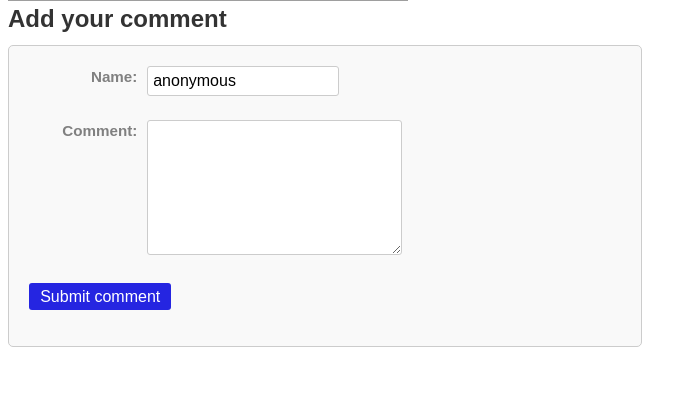
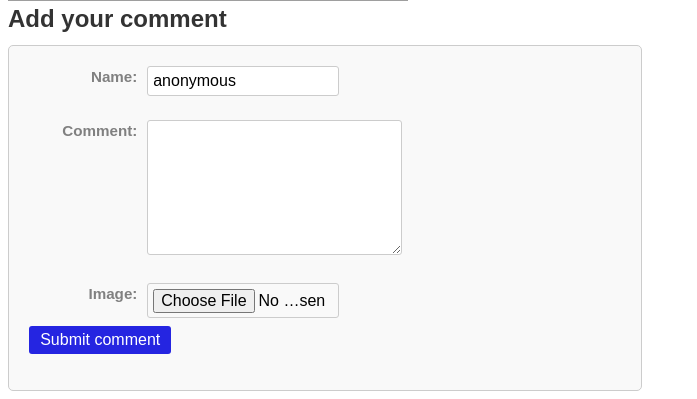
Before and after one commit to benjaminMancilla/CyberiaBlogPHP, a PHP site: page /view-post.php?post_id=5 in a window 1280 px wide. Shown: the part 1790-2189 px from the top of the page, without its empty margins (0-697 px from the left). Before the commit the page ends 2137 px from the top, so only its background shows below. Run offline with PHP 8.4, Linux system fonts and the light colour scheme; data comes from the database, SQL or seed files in the repository; both versions use the stored data as it was after the commit; grey boxes are pictures that could not be loaded.

Commit message:
ADD, FIX, CHG: added new checks for image uploading, fixed bug with images, changed imagen uploading for comments

```diff
--- a/lib/common.php
+++ b/lib/common.php
@@ -405,6 +405,21 @@ function loadImage($source, &$imageType = null) {
     }
 }
 
+function checkImageSize($imageSource, $maxSize = 1048576, $maxWidth = 2000, $maxHeight = 2000) {
+    $imageSize = getimagesize($imageSource);
+    $image_width = $imageSize[0];
+    $image_height = $imageSize[1];
+    $fileSize = filesize($imageSource);
+    if ($fileSize > $maxSize) {
+        return "Image is too large. Maximum size is " . $maxSize / 1024 . "KB.";
+    }
+    if ( $image_width > $maxWidth || $image_height > $maxHeight) {
+        return "Image is too large. Maximum resolution is {$maxWidth}x{$maxHeight} pixels.";
+    }
+    return null;
+
+}
+
 function checkImageResolution($image, $minWidth = 20, $minHeight = 20, $maxWidth = 2000, $maxHeight = 2000) {
     $width = imagesx($image);
     $height = imagesy($image);
@@ -455,3 +470,44 @@ function resizeAndCropImageResource($image, $targetWidth, $targetHeight, $imageT
 
     return $thumb;
 }
+
+function handleImageUpload($imageSource, $maxSize = 1048576, $minWidth = 100, $minHeight = 100 ,$maxWidth = 2000, $maxHeight = 2000) {
+
+        $errors = [];
+        $Image = loadImage($imageSource);
+        if ($Image === null)
+        {
+            $errors[] = 'Please upload a valid image file';
+        }
+        if (checkImageResolution($Image, $minWidth, $minHeight, $maxWidth, $maxHeight) === false)
+        {
+            $errors[] = 'Image must be at least 100x100 pixels';
+        }
+        if (checkImageSize($imageSource, $maxSize, $maxWidth, $maxHeight) !== null)
+        {
+            $errors[] = 'Image must be no more than 1MB';
+        }
+        return $errors;
+
+    }
+
+function makeThumbnail($imageSource, $maxSize = 600) {
+    $image = loadImage($imageSource, $imageType);
+    $width = imagesx($image);
+    $height = imagesy($image);
+
+    $thumbnail = resizeAndCropImageResource($image, $width > $height ? $maxSize : ($width / $height) * $maxSize, $width > $height ? ($height / $width) * $maxSize : $maxSize, $imageType);
+
+    ob_start();
+    if ($imageType == IMAGETYPE_PNG || $imageType == IMAGETYPE_GIF) {
+        imagepng($thumbnail);
+    } else {
+        imagejpeg($thumbnail);
+    }
+    $thumbnailData = ob_get_clean();
+
+    imagedestroy($image);
+    imagedestroy($thumbnail);
+
+    return $thumbnailData;
+}
--- a/lib/edit-post.php
+++ b/lib/edit-post.php
@@ -135,26 +135,6 @@ function deletePost(PDO $pdo, $postId)
     }
 }
 
-function makeThumbnail($imageSource, $maxSize = 600) {
-    $image = loadImage($imageSource, $imageType);
-    $width = imagesx($image);
-    $height = imagesy($image);
-
-    $thumbnail = resizeAndCropImageResource($image, $width > $height ? $maxSize : ($width / $height) * $maxSize, $width > $height ? ($height / $width) * $maxSize : $maxSize, $imageType);
-
-    ob_start();
-    if ($imageType == IMAGETYPE_PNG || $imageType == IMAGETYPE_GIF) {
-        imagepng($thumbnail);
-    } else {
-        imagejpeg($thumbnail);
-    }
-    $thumbnailData = ob_get_clean();
-
-    imagedestroy($image);
-    imagedestroy($thumbnail);
-
-    return $thumbnailData;
-}
 
 
 
--- a/lib/profile.php
+++ b/lib/profile.php
@@ -5,8 +5,8 @@ function updateProfile(PDO $pdo, $userID, $visibleName, $aboutMe, $website, $ava
     $updateAvatar = true;
     if ($deleteAvatar) {
         $imageData = null;
-    } elseif ($avatar['tmp_name']) {
-        $imageData = resizeAndCropImage($avatar['tmp_name'], 200, 200);
+    } elseif ($avatar) {
+        $imageData = resizeAndCropImage($avatar, 200, 200);
     } else {
         $updateAvatar = false;
     }
--- a/lib/view-post.php
+++ b/lib/view-post.php
@@ -54,7 +54,7 @@ function getPostRow(PDO $pdo, $postId)
  * @param string $imageData
  * @return array
  */
-function addCommentToPost(PDO $pdo, $postId, array $commentData, $imageData = null)
+function addCommentToPost(PDO $pdo, $postId, array $commentData, $imageSource = null)
 {
     $errors = array();
 
@@ -81,6 +81,11 @@ function addCommentToPost(PDO $pdo, $postId, array $commentData, $imageData = nu
         if ($stmt === false)
         {
             throw new Exception('Cannot prepare statement to insert comment');
+        }
+        if ($imageSource) {
+            $imageData = makeThumbnail($imageSource, 300);
+        } else {
+            $imageData = null;
         }
 
         $result = $stmt->execute(
@@ -116,12 +121,13 @@ function addCommentToPost(PDO $pdo, $postId, array $commentData, $imageData = nu
  * @param integer $postId
  * @param array $commentData
  */
-function handleAddComment(PDO $pdo, $postId, array $commentData)
+function handleAddComment(PDO $pdo, $postId, array $commentData, $imageSource = null)
 {
     $errors = addCommentToPost(
         $pdo,
         $postId,
-        $commentData
+        $commentData,
+        $imageSource
     );
     // If there are no errors, redirect back to self and redisplay
     if (!$errors)
@@ -233,37 +239,44 @@ function getCommentById(PDO $pdo, $commentId)
     return $stmt->fetch(PDO::FETCH_ASSOC);
 }
 
+//Refractor to this (add editComment function)
 function handleEditComment(PDO $pdo, $commentId, $editText, $imageSource = null)
 {
-    if ($imageSource)
-    {
-        $imageData = file_get_contents($imageSource);
-    }
+    // Start building the SQL query
     $sql = "
         UPDATE
             comment
         SET
-            body = :body,
-            image = :image
+            body = :body";
+
+    if ($imageSource) {
+        $sql .= ",
+            image = :image"; // Add image field if imageSource is provided
+    }
+
+    $sql .= "
         WHERE
-            id = :comment_id
-    ";
+            id = :comment_id";
+
     $stmt = $pdo->prepare($sql);
-    if ($stmt === false)
-    {
+    if ($stmt === false) {
         throw new Exception('Could not prepare comment update query');
     }
 
-    $result = $stmt->execute(
-        array(
-            'body' => $editText,
-            'image' => $imageData,
-            'comment_id' => $commentId,
-        )
+    // Prepare parameters for the query
+    $params = array(
+        ':body' => $editText,
+        ':comment_id' => $commentId,
     );
 
-    if ($result === false)
-    {
+    if ($imageSource) {
+        $imageData = makeThumbnail($imageSource, 300);
+        $params[':image'] = $imageData; // Bind image data if available
+    }
+
+    // Execute the query with bound parameters
+    $result = $stmt->execute($params);
+    if ($result === false) {
         throw new Exception('Could not run comment update query');
     }
 
--- a/templates/comment-form.php
+++ b/templates/comment-form.php
@@ -14,6 +14,7 @@
     action="view-post.php?action=add-comment&amp;post_id=<?php echo $postId?>"
     method="post"
     class="comment-form user-form"
+    enctype="multipart/form-data"
 >
     <div class="form-group">
         <label for="comment-name" class="form-label">
@@ -43,6 +44,18 @@
     </div>
 
     <div class="form-group">
+        <label for="comment-image" class="form-label">
+            Image:
+        </label>
+        <input
+            type="file"
+            id="comment-image"
+            name="comment-image"
+            class="form-input"
+            accept="image/jpeg, image/png, image/gif"
+        />
+
+    <div class="form-group">
         <input type="submit" value="Submit comment" class="form-submit-button" name="add-comment" />
     </div>
 </form>
--- a/templates/head.php
+++ b/templates/head.php
@@ -1,2 +1,5 @@
 <meta http-equiv="Content-Type" content="text/html;charset=utf-8" />
+<link rel="stylesheet" type="text/css" href="assets/comment.css" />
+<link rel="stylesheet" type="text/css" href="assets/profile.css" />
+<link rel="stylesheet" type="text/css" href="assets/post.css" />
 <link rel="stylesheet" type="text/css" href="assets/main.css" />
--- a/view-post.php
+++ b/view-post.php
@@ -39,7 +39,19 @@ if ($_POST)
                 'website' => $_POST['comment-website'],
                 'body' => $_POST['comment-text'],
             );
-            $errors = handleAddComment($pdo, $postId, $commentData);
+            $commentImageSource = null;
+            //Check valid image
+            if (isset($_FILES['comment-image']) && $_FILES['comment-image']['error'] === UPLOAD_ERR_OK)
+            {
+                $commentImageSource = $_FILES['comment-image']['tmp_name'];
+                $errors = handleImageUpload($commentImageSource);
+                if ($errors)
+                {
+                    $commentImageSource = null;
+                }
+            }
+
+            $errors = handleAddComment($pdo, $postId, $commentData, $commentImageSource);
             break;
 
         case 'delete-comment':
@@ -55,6 +67,7 @@ if ($_POST)
             $commentImageSource = null;
             $commentImageField = 'edit-comment-image-' . $commentId;
 
+            //Check valid image
             if (isset($_FILES[$commentImageField]) && $_FILES[$commentImageField]['error'] === UPLOAD_ERR_OK) {
                 $commentImageSource = $_FILES[$commentImageField]['tmp_name'];
             }
```
Also changed, not shown: edit-post.php (+4 -15 lines), edit-profile.php (+12 -1 lines), assets/comment.css (added), assets/post.css (added), assets/profile.css (added), data/data.sqlite.
